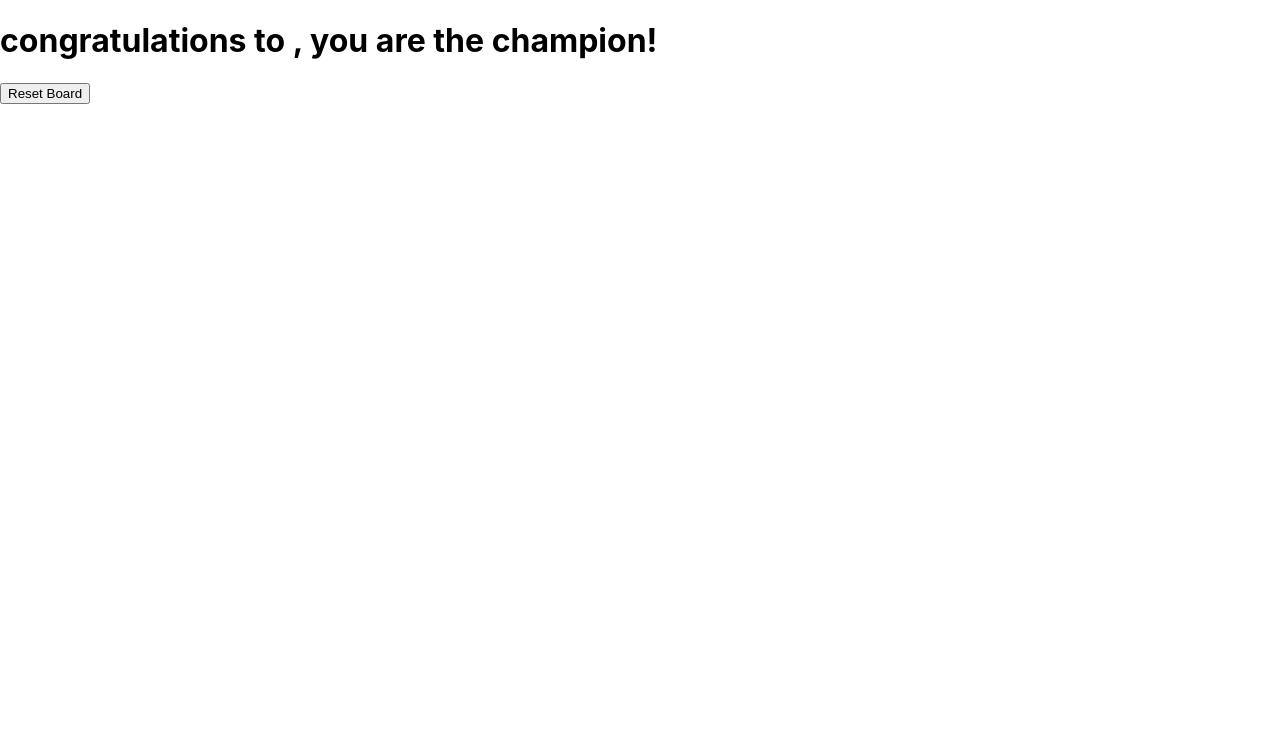
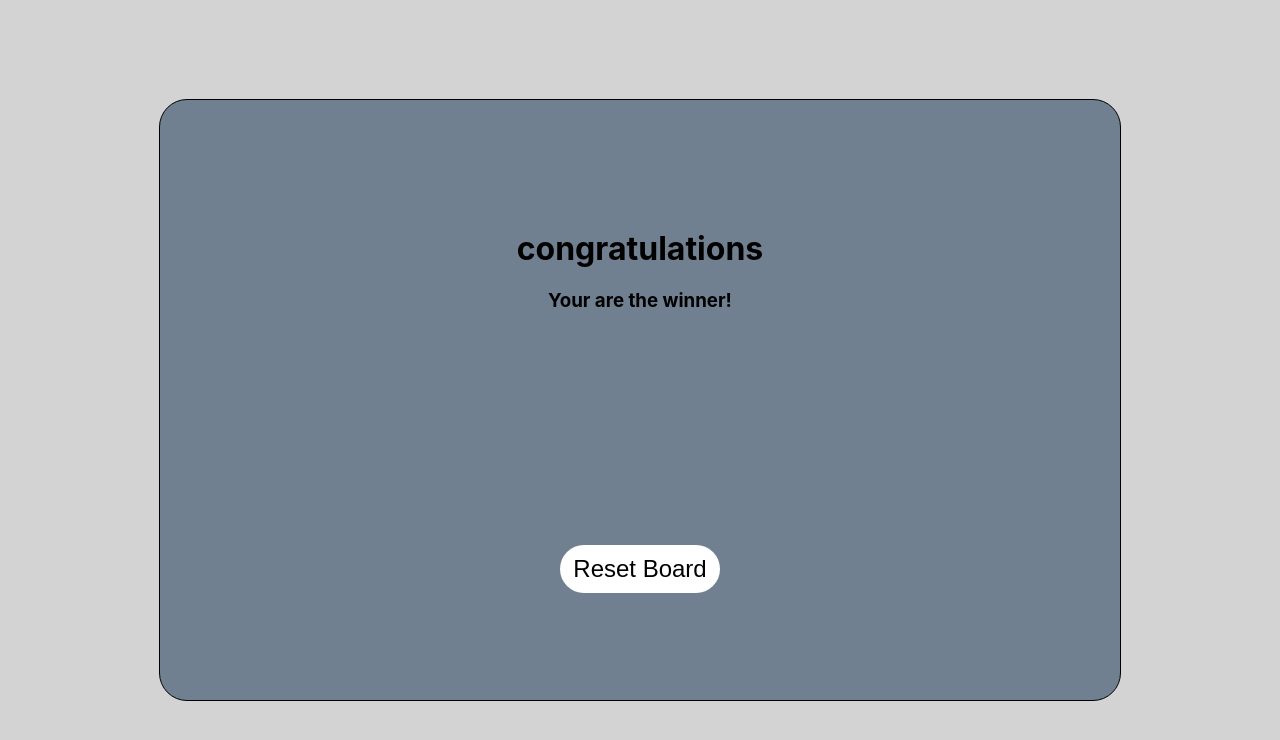
Before and after one commit to larssonted86/mandatory-advanced-js4, a React (Create React App) app: page /winnercard in a window 1280 px wide. Shown: the top 740 px of the page. Built offline with nearby package versions, Linux system fonts and the light colour scheme.

Commit message:
added styling to the winnercard

```diff
--- a/src/components/Discs.js
+++ b/src/components/Discs.js
@@ -13,7 +13,7 @@ export class Discs extends Component {
      height: '100%',
      borderRadius: '90px',
      textAlign: 'center'}}>
-      {row}, {column}
+      {/* {row}, {column} */}
 
    </div>
   )
--- a/src/components/WinnerCard.js
+++ b/src/components/WinnerCard.js
@@ -6,12 +6,63 @@ export class WinnerCard extends Component {
   }
   render() {
     return (
-      <div>
-        <h1>congratulations to {this.props.winner}, you are the champion!</h1>
-        <button onClick = {this.onClick}>Reset Board</button>
+      <div name = 'cardContainer'
+           style = {styles.containerStyle} >
+        <div name = 'winnerCard'
+             style = {styles.cardStyle}>
+            <span style = {{textAlign: 'center'}}>
+              <h1>congratulations</h1>
+              <h2
+                style = {{color: this.props.winner}}>
+                {this.props.winner}
+              </h2>
+              <h3>Your are the winner!</h3>
+            </span>
+
+          <button
+          onClick = {this.onClick}
+          style = {styles.buttonStyle}>
+            Reset Board
+          </button>
+        </div>
+
       </div>
     )
   }
 }
 
+
+///////////STYLES/////////////
+const styles = {
+  containerStyle: {
+    width: '100vw',
+    height: '100vh',
+    display: 'flex',
+    justifyContent: 'center',
+    alignItems: 'center',
+    backgroundColor: 'lightgray',
+  },
+
+  cardStyle: {
+    height: '75vh',
+    width: '75vw',
+    display: 'flex',
+    flexDirection: 'column',
+    justifyContent: 'space-around',
+    alignItems: 'center',
+    border: 'solid 1px black',
+    borderRadius: '28px',
+    backgroundColor: 'slategray'
+  },
+
+  buttonStyle: {
+    width: '10rem',
+    height: '3rem',
+    border: 'none',
+    borderRadius: '45px',
+    backgroundColor: 'white',
+    fontSize: '1.5rem',
+  }
+}
+
 export default WinnerCard
```
